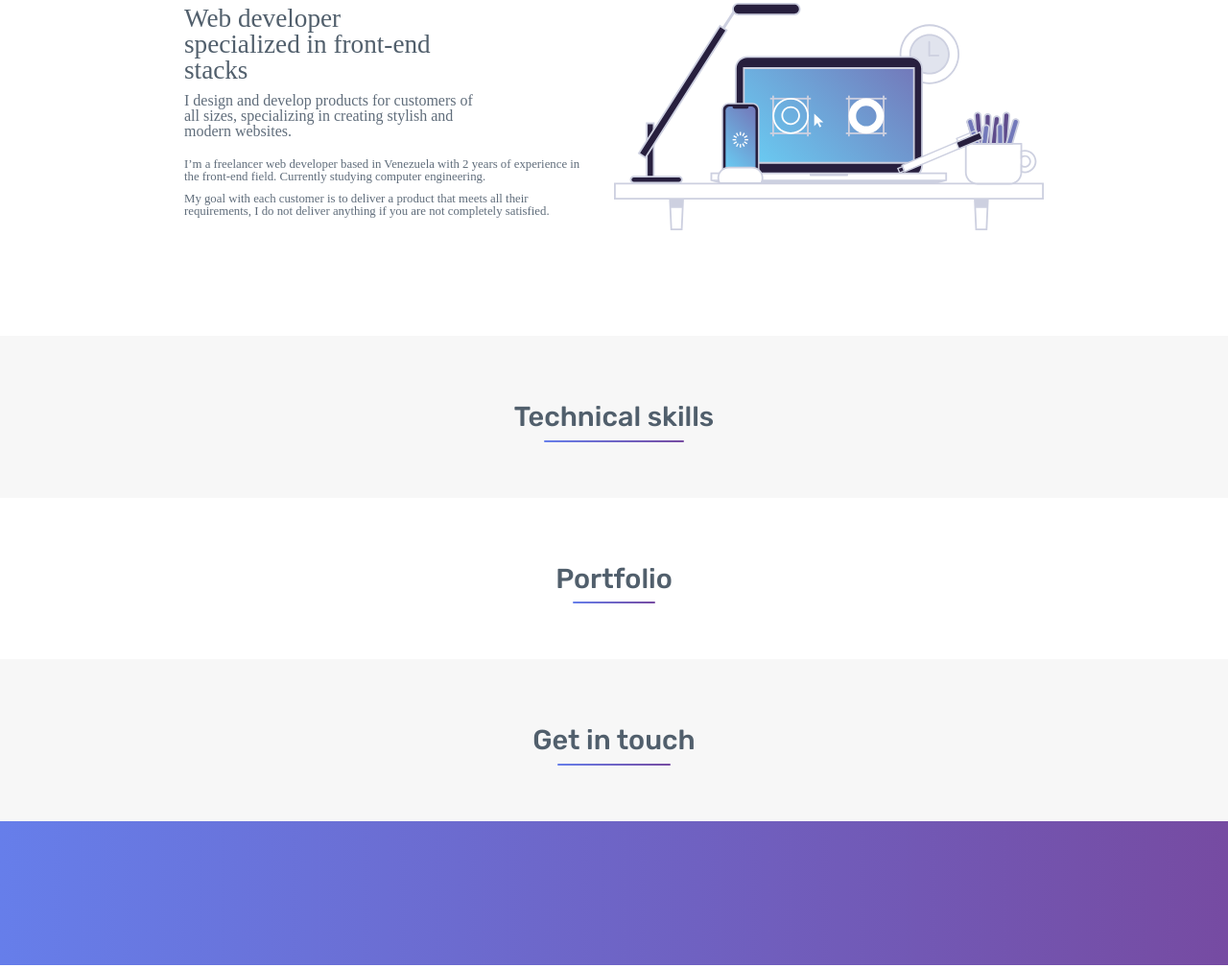
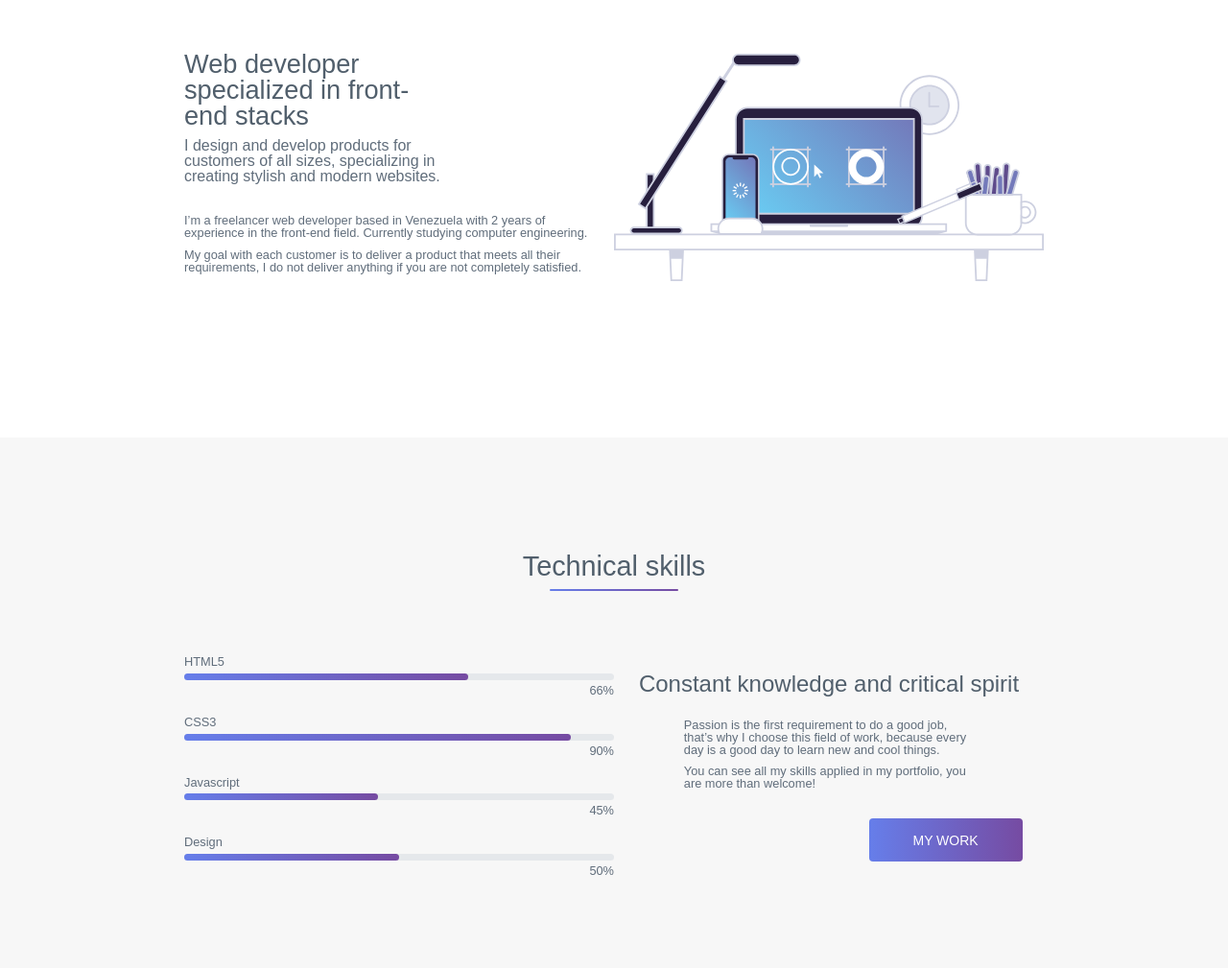
Before and after one commit to JD154/JBWebSolutions, a website: page index.html in a window 1280 px wide. Shown: the part 976-1985 px from the top of the page at 96% size. Drawn offline with Linux system fonts and the light colour scheme.

Commit message:
added basic skills styles

```diff
--- a/index.html
+++ b/index.html
@@ -46,8 +46,8 @@
                     <h1>I'm Jesus Blanco</h1>
                     <p>Front-end developer / Web designer</p>
                     <div class="header-btn">
-                       <a href="#portfolio"><button class="btn-flat">My work</button></a>
-                        <a href="#contact"><button class="btn-flat">Contact me</button></a>
+                       <a href="#portfolio"><button class="btn btn-flat">My work</button></a>
+                        <a href="#contact"><button class="btn btn-flat">Contact me</button></a>
                     </div>
                 </div>
             </div>
@@ -75,6 +75,38 @@
     <section id="skills" class="section-padding contrast-section">
         <div class="container">
             <div class="section-title"><h1>Technical skills</h1></div>
+            <div class="split-view">
+                <div class="split-col">
+                    <div class="skill-wrapper">
+                        <p class="skill-name">HTML5</p>
+                        <div id="html5" class="skill-progress"></div id="html5">
+                        <p class="skill-percent">66%</p>
+                    </div>
+                    <div class="skill-wrapper">
+                        <p class="skill-name">CSS3</p>
+                        <div id="css3" class="skill-progress"></div id="html5">
+                        <p class="skill-percent">90%</p>
+                    </div>
+                    <div class="skill-wrapper">
+                        <p class="skill-name">Javascript</p>
+                        <div id="js" class="skill-progress"></div id="html5">
+                        <p class="skill-percent">45%</p>
+                    </div>
+                    <div class="skill-wrapper">
+                        <p class="skill-name">Design</p>
+                        <div id="design" class="skill-progress"></div id="html5">
+                        <p class="skill-percent">50%</p>
+                    </div>
+                </div>
+                <div class="split-col">
+                    <div class="skill-col">
+                        <h1 class="skill-header">Constant knowledge and critical spirit</h1>
+                        <p class="skill-paragraph">Passion is the first requirement to do a good job, that’s why I choose this field of work, because every day is a good day to learn new and cool things.</p>
+                        <p class="skill-paragraph">You can see all my skills applied in my portfolio, you are more than welcome!</p>
+                        <a href="#portfolio" class="skill-btn "><button class="btn btn-gradient">My work</button></a>
+                    </div>
+                </div>
+            </div>
         </div>
     </section>
     <section id="portfolio" class="section-padding ">
--- a/scss/base/_reset.scss
+++ b/scss/base/_reset.scss
@@ -46,6 +46,5 @@ html, body, div, span, applet, object, iframe, h1, h2, h3, h4, h5, h6, p, blockq
     border-spacing: 0; }
 
   body{
-    font-family: 'Rubik', sans-serif;
-    font-weight: 400;
+    font-family: 'Rubik-regular', sans-serif;
   }
--- a/scss/components/_buttons.scss
+++ b/scss/components/_buttons.scss
@@ -1,12 +1,10 @@
-.btn-flat{
+.btn{
     width: 140px;
     height: 45px;
-    background: none;
-    border: 1px solid #ffffff;
     border-radius: $main-border-radius;
     cursor: pointer;
-    font-size: 14px;
-    font-weight: 300;
+    font-size: 0.8em;
+    font-family: 'Rubik-light', sans-serif;
     text-transform: uppercase;
     color: #ffffff;
 
@@ -14,3 +12,13 @@
         width: 160px;
     }
 }
+
+.btn-flat{
+    background: none;
+    border: 1px solid #ffffff;
+}
+
+.btn-gradient{
+    background: $gradient-bg;
+    border: none;
+}
--- a/scss/components/_sections.scss
+++ b/scss/components/_sections.scss
@@ -6,7 +6,7 @@
         position: relative;
         color: $grey-shade4;
         font-size: 1.8rem;
-        font-weight: 500;
+        font-family: 'Rubik-medium', sans-serif;
         margin: 20px 0;
 
         &::after{
@@ -30,10 +30,10 @@
 }
 
 .section-padding{
-    padding: 50px 0;
+    padding: 100px 0;
     height: 100%;
-/*     min-height: 650px; */
-}
+/*     min-height: 650px;
+ */}
 
 .split-view{
     display: flex;
@@ -53,7 +53,7 @@
     width: 100%;
 
     &:first-child{
-        margin-bottom: 20px;
+        margin-bottom: 40px;
     }
 
     @include r(768){
--- a/scss/layout/_about-me.scss
+++ b/scss/layout/_about-me.scss
@@ -1,6 +1,6 @@
 .about-header{
     font-size: 1.5rem;
-    font-family: Rubik-Medium;
+    font-family: 'Rubik-Medium', sans-serif;
     color: $grey-shade4;
 
     @include r(768){
@@ -10,10 +10,10 @@
 }
 
 .about-subheader{
-    margin: 10px 0 20px 0;
+    margin: 10px 0 32px 0;
     font-size: 1rem;
     color: $grey-shade5;
-    font-family: Rubik-MediumItalic;
+    font-family: 'Rubik-MediumItalic', sans-serif;
 
     @include r(768){
         max-width: 70%;
@@ -23,7 +23,7 @@
 .about-paragraph{
     font-size: 0.8rem;
     color: $grey-shade5;
-    font-family: Rubik-regular;
+    font-family: 'Rubik-regular', sans-serif;
 
     &:last-child{
         margin: 10px 0;
--- a/scss/layout/_big-hero.scss
+++ b/scss/layout/_big-hero.scss
@@ -17,8 +17,7 @@
     max-width: 550px;
 
     h1, h2{
-        font-weight: 500;
-        font-style: italic;
+        font-family: 'Rubik-mediumitalic', sans-serif;
         margin-bottom: 24px;
     }
 
@@ -32,7 +31,7 @@
 
     p{
         font-size: 1rem;
-        font-weight: 300;
+        font-family: 'Rubik-light', sans-serif;
         text-align: center;
         margin-bottom: 32px;
     }
@@ -48,9 +47,6 @@
 
         p{
             font-size: 1rem;
-            font-weight: 300;
-            text-align: center;
-            margin-bottom: 32px;
         }
     }
 
@@ -65,9 +61,6 @@
 
         p{
             font-size: 1.2rem;
-            font-weight: 300;
-            text-align: center;
-            margin-bottom: 32px;
         }
     }
 
@@ -82,9 +75,6 @@
 
         p{
             font-size: 1.5rem;
-            font-weight: 300;
-            text-align: center;
-            margin-bottom: 32px;
         }
     }
 }
--- a/scss/layout/_nav-bar.scss
+++ b/scss/layout/_nav-bar.scss
@@ -70,8 +70,8 @@
     text-transform: uppercase;
     color: #ffffff;
     opacity: 0.5;
-    font-weight: 300;
-    font-size: 14px;
+    font-family: 'Rubik-light', sans-serif;
+    font-size: 0.8em;
     transition: opacity 0.4s cubic-bezier(0.0, 0.0, 0.2, 1);
 
     &.current, &:hover{
--- /dev/null
+++ b/scss/layout/_technical-skills.scss
@@ -0,0 +1,85 @@
+.skill-wrapper{
+    min-width: 100%;
+    max-width: 550px;
+    display: flex;
+    flex-direction: column;
+    align-self: center;
+    margin-bottom: 20px;
+
+    &:last-child{
+        margin-bottom: 0;
+    }
+}
+
+.skill-name, .skill-percent{
+    font-family: 'Rubik-light', sans-serif;
+    font-size: 0.8em;
+    color: $grey-shade5;
+}
+
+.skill-progress{
+    position: relative;
+    width: 100%;
+    height: 7px;
+    margin: 5px 0;
+    background-color: $grey-shade9;
+    border-radius: $main-border-radius;
+
+    &:after{
+        position: absolute;
+        content: '';
+        height: 7px;
+        border-radius: $main-border-radius;
+        background: $gradient-bg;
+    }
+}
+
+#html5::after{
+    width: 66%;
+}
+#css3::after{
+    width: 90%;
+}
+#js::after{
+    width: 45%;
+}
+#design::after{
+    width: 50%;
+}
+
+.skill-percent{
+    align-self: flex-end;
+}
+
+.skill-col{
+    display: flex;
+    flex-direction: column;
+    align-items: center;
+    margin: 0 auto;
+
+    @include r(768){
+        max-width: 90%;
+    }
+}
+
+.skill-header{
+    margin-bottom: 20px;
+    font-family: 'Rubik-medium', sans-serif;
+    font-size: 1.5em;
+    color: $grey-shade4;
+}
+
+.skill-paragraph{
+    font-size: 0.8em;
+    color: $grey-shade5;
+    margin: 5px 0;
+
+    @include r(768){
+        max-width: 75%;
+    }
+}
+
+.skill-btn{
+    margin-top: 24px;
+    align-self: flex-end;
+}
--- a/scss/main.scss
+++ b/scss/main.scss
@@ -18,4 +18,5 @@
 @import 'layout/sidenav';
 @import 'layout/big-hero';
 @import 'layout/about-me';
+@import 'layout/technical-skills';
 @import 'layout/footer';
```
Also changed, not shown: css/main.css, 1 other file.
